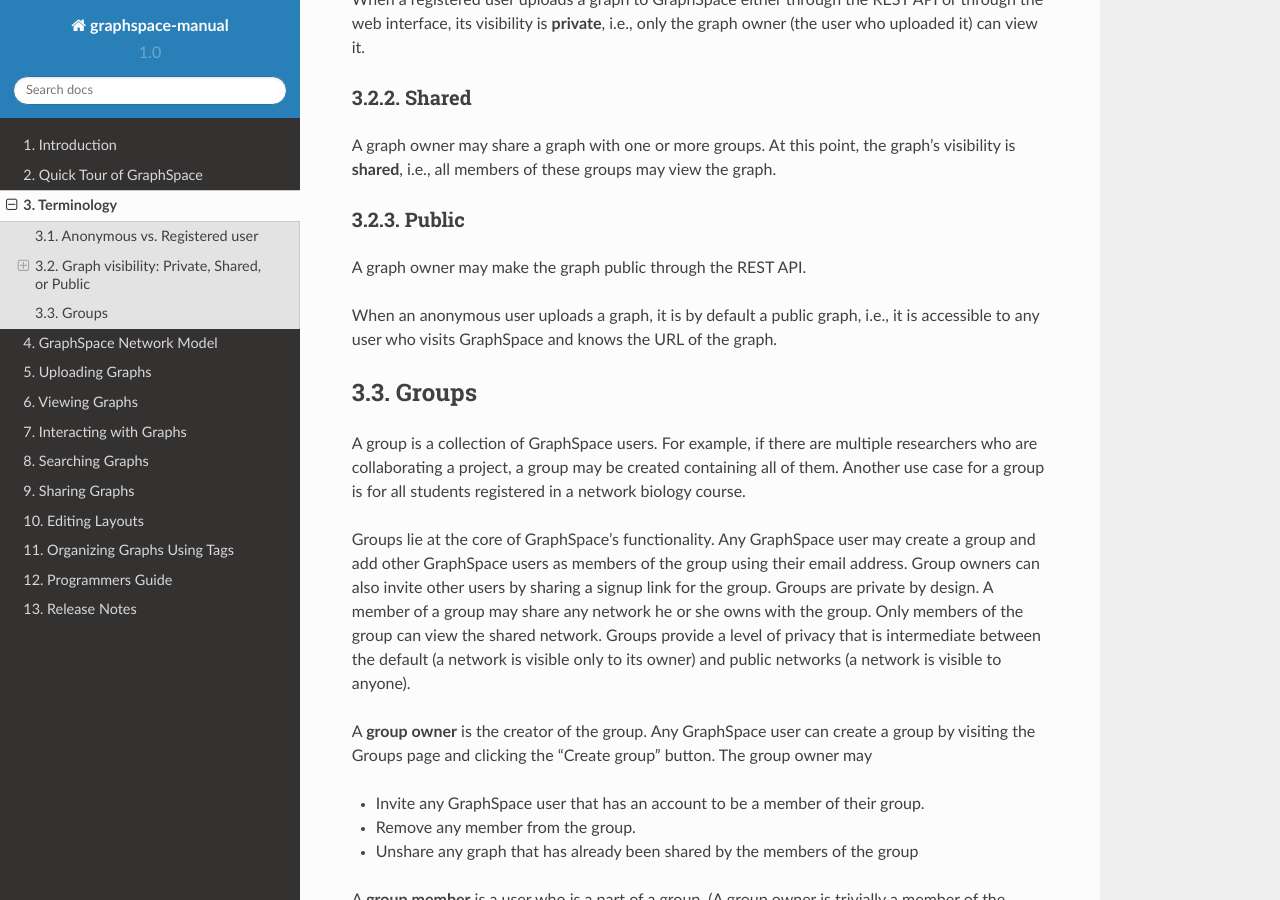
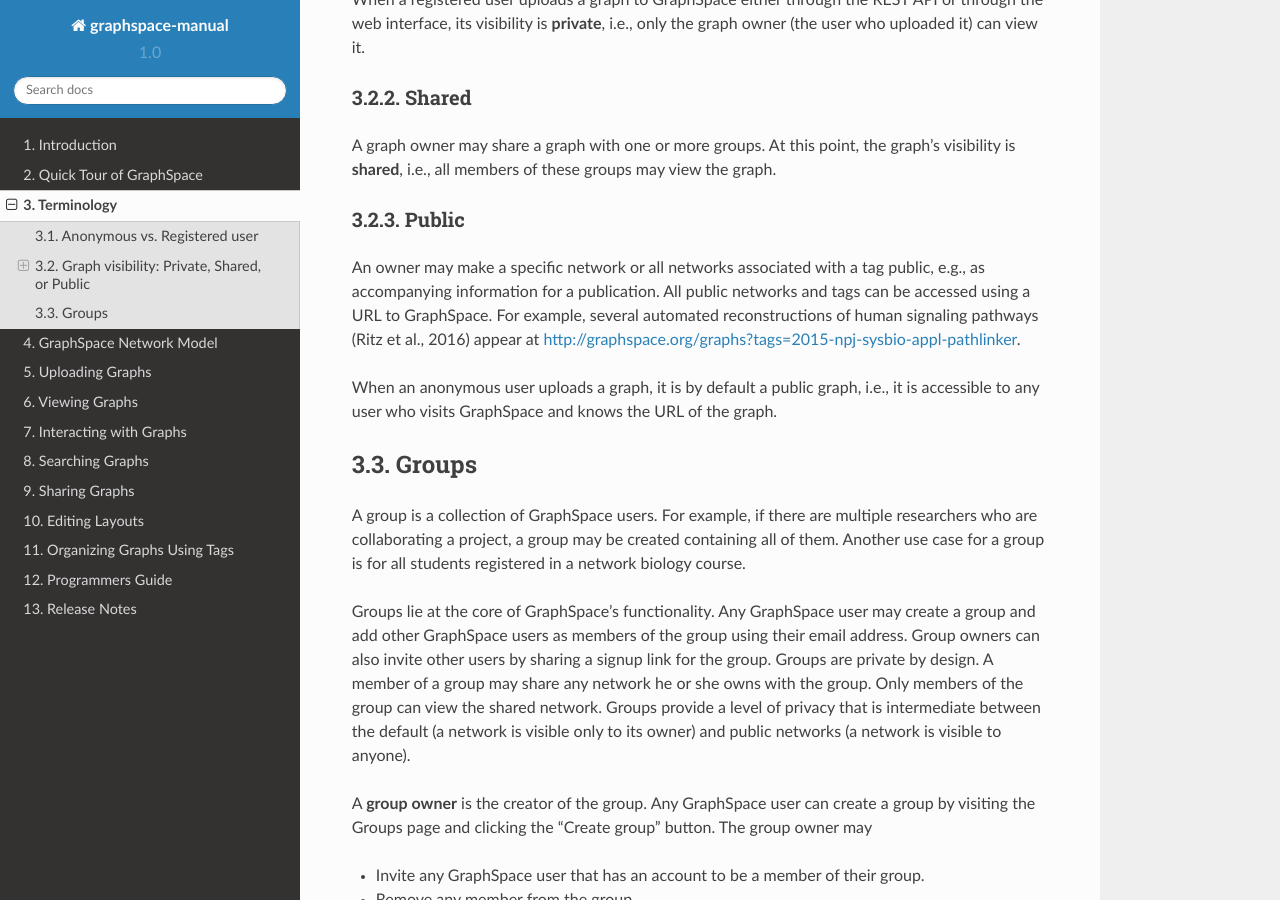
Before and after one commit to adbharadwaj/graphspace-manual, a Sphinx documentation site: the page built from docs/Terminology.md, in a window 1280 px wide and 900 px high, scrolled down 718 px. Built offline with Sphinx 7.4.7 and the Read the Docs theme 2.0.0, drawn with Linux system fonts in a browser that asks for light colours.

Commit message:
Update Terminology.md

```diff
--- a/docs/Terminology.md
+++ b/docs/Terminology.md
@@ -14,7 +14,9 @@
 ### Shared
 A graph owner may share a graph with one or more groups. At this point, the graph's visibility is **shared**, i.e., all members of these groups may view the graph.
 ### Public
-A graph owner may make the graph public through the REST API.
+
+An owner may make a specific network or all networks associated with a tag public, e.g., as accompanying information for a
+publication. All public networks and tags can be accessed using a URL to GraphSpace. For example, several automated reconstructions of human signaling pathways (Ritz et al., 2016) appear at [http://graphspace.org/graphs?tags=2015-npj-sysbio-appl-pathlinker](http://graphspace.org/graphs?tags=2015-npj-sysbio-appl-pathlinker).
 
 When an anonymous user uploads a graph, it is by default a public graph, i.e., it is accessible to any user who visits GraphSpace and knows the URL of the graph.
 
```
